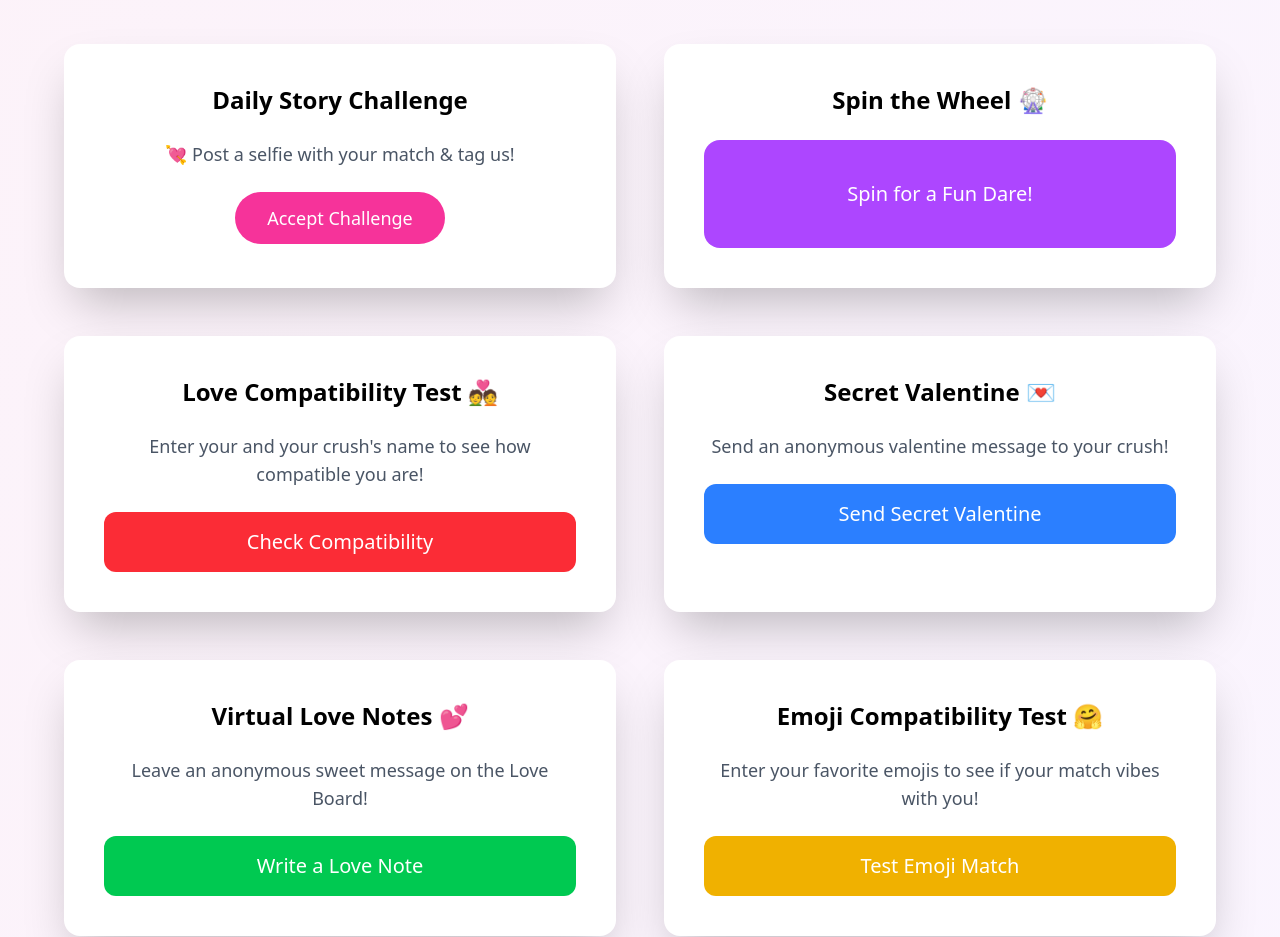
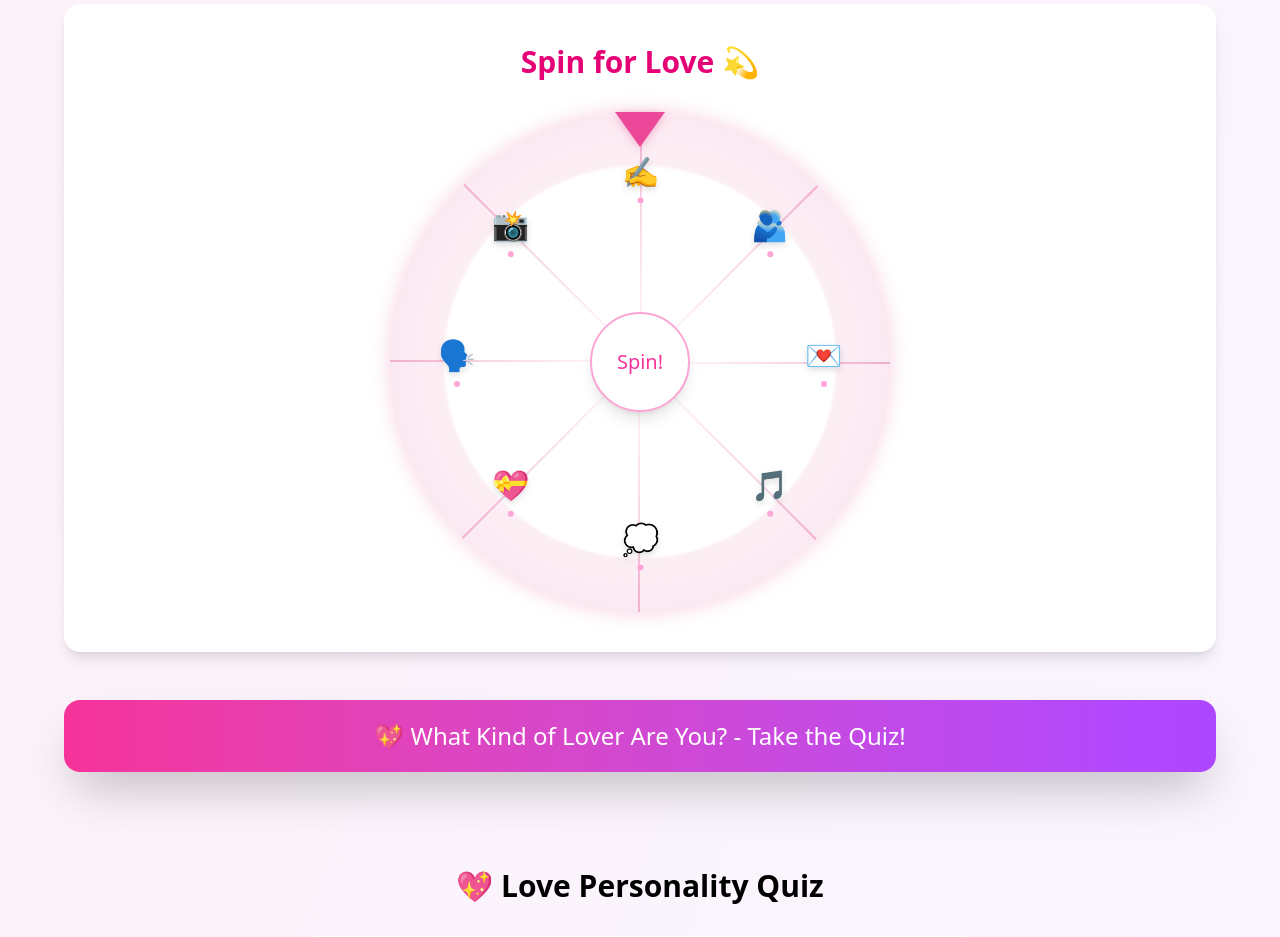
Before and after one commit to alex-away/mit-valentines, a React (Vite) app in the folder frontend/: page / in a window 1280 px wide. Shown: the part 1500-2437 px from the top of the page. Built offline with nearby package versions, Linux system fonts and the light colour scheme; no server answers.

Commit message:
Refactor Challenges section with interactive spin wheel and redesigned layout

```diff
--- a/frontend/src/main.jsx
+++ b/frontend/src/main.jsx
@@ -13,8 +13,8 @@ const Home = () => (
     <div className="min-h-screen bg-gradient-to-br from-pink-50 to-purple-50">
         <Hero />
         <ConfessionWall />
+        <Challenges />
         <Quiz />
-        <Challenges />
         <ProfileSection isMatched={false} />
     </div>
 )
--- a/frontend/src/sections/Challenges/Challenges.jsx
+++ b/frontend/src/sections/Challenges/Challenges.jsx
@@ -1,140 +1,154 @@
-import React, { useState } from "react"
+import React, { useState, useRef } from "react"
 
 const Challenges = () => {
-    const [accepted, setAccepted] = useState(false)
     const [dare, setDare] = useState("")
+    const [isSpinning, setIsSpinning] = useState(false)
+    const [rotation, setRotation] = useState(0)
+    const [lastIndex, setLastIndex] = useState(-1)
+    const wheelRef = useRef(null)
 
     const dares = [
-        "Send a cute emoji to your match! 💌",
-        "Post a romantic song on your story 🎶",
-        "Confess a crush anonymously on our Confession Wall 💬",
-        "Text your match: 'You make my heart skip a beat' 💖",
-        "Make a voice note saying something sweet 🎙️",
+        { text: "Send a cute emoji to your match! 💌", icon: "💌" },
+        { text: "Post a romantic song on your story 🎶", icon: "🎵" },
+        { text: "Confess a crush anonymously on our Confession Wall 💬", icon: "💭" },
+        { text: "Text your match: 'You make my heart skip a beat' 💖", icon: "💝" },
+        { text: "Make a voice note saying something sweet 🎙️", icon: "🗣️" },
+        { text: "Share your favorite memory with your match 📸", icon: "📸" },
+        { text: "Write a short love poem 📝", icon: "✍️" },
+        { text: "Send a virtual hug 🤗", icon: "🫂" }
     ]
 
-    const handleAcceptChallenge = () => {
-        setAccepted(true)
-        alert("Challenge Accepted! Post a selfie with your match 💕")
+    const getNextSpinResult = (prevIndex) => {
+        let newIndex;
+        do {
+            newIndex = Math.floor(Math.random() * dares.length);
+        } while (newIndex === prevIndex);
+        return newIndex;
     }
 
     const handleSpinWheel = () => {
-        const randomDare = dares[Math.floor(Math.random() * dares.length)]
-        setDare(randomDare)
+        if (isSpinning) return
+
+        setIsSpinning(true)
+        setDare("")
+
+        const minSpins = 5
+        const maxSpins = 8
+        const spins = minSpins + Math.random() * (maxSpins - minSpins)
+
+        const nextIndex = getNextSpinResult(lastIndex)
+        const baseAngle = (nextIndex * 360) / dares.length
+        const totalRotation = (spins * 360) + baseAngle
+
+        setRotation(prevRotation => prevRotation + totalRotation)
+        setLastIndex(nextIndex)
+
+        setTimeout(() => {
+            setDare(dares[nextIndex].text)
+            setIsSpinning(false)
+        }, 4500)
     }
 
     return (
         <section className="py-12">
             <div className="max-w-6xl mx-auto text-center">
-                <h2 className="text-4xl font-bold mb-12">Fun Challenges 📸</h2>
+                <h2 className="text-4xl font-bold mb-12 text-transparent bg-clip-text bg-gradient-to-r from-pink-500 to-purple-500">
+                    Valentine's Challenges 💝
+                </h2>
 
-                <div className="grid lg:grid-cols-2 gap-12">
-                    <div className="bg-white p-10 rounded-2xl shadow-2xl">
-                        <h3 className="text-2xl font-semibold mb-6">
-                            Daily Story Challenge
-                        </h3>
-                        <p className="text-gray-600 mb-6 text-lg">
-                            💘 Post a selfie with your match & tag us!
-                        </p>
-                        <button
-                            onClick={handleAcceptChallenge}
-                            className={`bg-pink-500 text-white px-8 py-3 rounded-full hover:bg-pink-600 transition text-lg ${
-                                accepted ? "opacity-50 cursor-not-allowed" : ""
-                            }`}
-                            disabled={accepted}
-                        >
-                            {accepted
-                                ? "Challenge Accepted ✅"
-                                : "Accept Challenge"}
-                        </button>
-                    </div>
-
-                    <div className="bg-white p-10 rounded-2xl shadow-2xl">
-                        <h3 className="text-2xl font-semibold mb-6">
-                            Spin the Wheel 🎡
-                        </h3>
-                        <button
-                            onClick={handleSpinWheel}
-                            className="w-full bg-purple-500 text-white px-8 py-10 rounded-2xl hover:bg-purple-600 transition text-xl"
-                        >
-                            Spin for a Fun Dare!
-                        </button>
-                        {dare && (
-                            <p className="mt-6 text-xl font-semibold text-purple-700">
-                                {dare}
-                            </p>
-                        )}
-                    </div>
-                </div>
-
-                <div className="mt-12 grid lg:grid-cols-2 gap-12">
-                    <div className="bg-white p-10 rounded-2xl shadow-2xl">
-                        <h3 className="text-2xl font-semibold mb-6">
-                            Love Compatibility Test 💑
-                        </h3>
-                        <p className="text-gray-600 mb-6 text-lg">
-                            Enter your and your crush's name to see how
-                            compatible you are!
-                        </p>
-                        <button className="w-full bg-red-500 text-white px-8 py-4 rounded-xl hover:bg-red-600 transition text-xl">
-                            Check Compatibility
-                        </button>
-                    </div>
-
-                    <div className="bg-white p-10 rounded-2xl shadow-2xl">
-                        <h3 className="text-2xl font-semibold mb-6">
+                {/* Secret Valentine Section - Centered at Top */}
+                <div className="max-w-2xl mx-auto mb-16">
+                    <div className="bg-white p-10 rounded-2xl shadow-2xl hover:shadow-3xl transition duration-300">
+                        <h3 className="text-2xl font-semibold mb-6 text-pink-600">
                             Secret Valentine 💌
                         </h3>
                         <p className="text-gray-600 mb-6 text-lg">
                             Send an anonymous valentine message to your crush!
                         </p>
-                        <button className="w-full bg-blue-500 text-white px-8 py-4 rounded-xl hover:bg-blue-600 transition text-xl">
+                        <button className="w-full bg-gradient-to-r from-pink-500 to-purple-500 text-white px-8 py-4 rounded-xl hover:opacity-90 transition text-xl">
                             Send Secret Valentine
                         </button>
                     </div>
                 </div>
 
-                <div className="mt-12 grid lg:grid-cols-2 gap-12">
-                    <div className="bg-white p-10 rounded-2xl shadow-2xl">
-                        <h3 className="text-2xl font-semibold mb-6">
-                            Virtual Love Notes 💕
+                {/* Spin Wheel Section */}
+                <div className="mt-12">
+                    <div className="bg-white p-10 rounded-2xl shadow-lg hover:shadow-xl transition duration-300">
+                        <h3 className="text-3xl font-semibold mb-8 text-pink-600">
+                            Spin for Love 💫
                         </h3>
-                        <p className="text-gray-600 mb-6 text-lg">
-                            Leave an anonymous sweet message on the Love Board!
-                        </p>
-                        <button className="w-full bg-green-500 text-white px-8 py-4 rounded-xl hover:bg-green-600 transition text-xl">
-                            Write a Love Note
-                        </button>
-                    </div>
-
-                    <div className="bg-white p-10 rounded-2xl shadow-2xl">
-                        <h3 className="text-2xl font-semibold mb-6">
-                            Emoji Compatibility Test 🤗
-                        </h3>
-                        <p className="text-gray-600 mb-6 text-lg">
-                            Enter your favorite emojis to see if your match
-                            vibes with you!
-                        </p>
-                        <button className="w-full bg-yellow-500 text-white px-8 py-4 rounded-xl hover:bg-yellow-600 transition text-xl">
-                            Test Emoji Match
-                        </button>
+                        <div className="relative">
+                            <div className="wheel-container mx-auto relative" style={{ width: '500px', height: '500px' }}>
+                                <div
+                                    ref={wheelRef}
+                                    className="wheel absolute w-full h-full rounded-full"
+                                    style={{
+                                        transform: `rotate(${rotation}deg)`,
+                                        transition: 'transform 4.5s cubic-bezier(0.2, 0.8, 0.1, 0.99)',
+                                    }}
+                                >
+                                    {dares.map((dare, index) => (
+                                        <div
+                                            key={index}
+                                            className="absolute w-full h-full"
+                                            style={{
+                                                transform: `rotate(${(index * 360) / dares.length}deg)`,
+                                            }}
+                                        >
+                                            <div
+                                                className="absolute w-1/2 h-[2px] right-0 top-1/2 origin-left"
+                                                style={{
+                                                    background: 'linear-gradient(90deg, transparent, rgba(219, 39, 119, 0.3))'
+                                                }}
+                                            />
+                                            <div
+                                                className="absolute right-12 top-1/2 -translate-y-1/2"
+                                                style={{
+                                                    transform: `rotate(${-(index * 360) / dares.length}deg) rotate(${-rotation}deg)`,
+                                                }}
+                                            >
+                                                <div className="flex flex-col items-center gap-2">
+                                                    <span className="text-3xl filter drop-shadow-md">{dare.icon}</span>
+                                                    <div className="h-1.5 w-1.5 rounded-full bg-pink-300"></div>
+                                                </div>
+                                            </div>
+                                        </div>
+                                    ))}
+                                </div>
+                                <div
+                                    className="absolute top-0 left-1/2 transform -translate-x-1/2 z-20 pointer-container"
+                                >
+                                    <div className="pointer"></div>
+                                </div>
+                                <div
+                                    className="absolute top-1/2 left-1/2 transform -translate-x-1/2 -translate-y-1/2 z-10"
+                                    style={{ width: '100px', height: '100px' }}
+                                >
+                                    <button
+                                        onClick={handleSpinWheel}
+                                        disabled={isSpinning}
+                                        className={`w-full h-full rounded-full bg-white shadow-lg border-2 border-pink-300 flex items-center justify-center text-xl font-medium text-pink-500 hover:scale-105 hover:border-pink-400 transition-all duration-300 ${
+                                            isSpinning ? 'cursor-not-allowed opacity-50' : ''
+                                        }`}
+                                    >
+                                        {isSpinning ? '✨' : 'Spin!'}
+                                    </button>
+                                </div>
+                            </div>
+                            {dare && (
+                                <div className="mt-8 p-6 bg-gradient-to-r from-pink-50 to-purple-50 rounded-xl border border-pink-100">
+                                    <p className="text-2xl font-medium text-pink-600">
+                                        {dare}
+                                    </p>
+                                </div>
+                            )}
+                        </div>
                     </div>
                 </div>
 
-                <div className="mt-12 bg-white p-10 rounded-2xl shadow-2xl">
-                    <h3 className="text-2xl font-semibold mb-6">
-                        Blind Matchmaker Game 🎭
-                    </h3>
-                    <p className="text-gray-600 mb-6 text-lg">
-                        Answer some random fun questions and get matched with a
-                        mystery person!
-                    </p>
-                    <button className="w-full bg-teal-500 text-white px-8 py-4 rounded-xl hover:bg-teal-600 transition text-xl">
-                        Try Blind Matchmaker
-                    </button>
-                </div>
-
+                {/* Quiz Button */}
                 <button
-                    className="mt-12 w-full bg-gradient-to-r from-pink-500 to-purple-500 text-white px-10 py-5 rounded-2xl shadow-2xl hover:shadow-2xl transition text-2xl"
+                    className="mt-12 w-full bg-gradient-to-r from-pink-500 to-purple-500 text-white px-10 py-5 rounded-2xl shadow-2xl hover:opacity-90 transition text-2xl"
                     onClick={() =>
                         alert(
                             "Redirecting to quiz page... (You can link this to /quiz)"
@@ -144,6 +158,35 @@ const Challenges = () => {
                     💖 What Kind of Lover Are You? - Take the Quiz!
                 </button>
             </div>
+
+            <style jsx>{`
+                .wheel {
+                    background: radial-gradient(circle at center, white 55%, rgba(219, 39, 119, 0.08) 56%, rgba(219, 39, 119, 0.15) 100%);
+                    box-shadow: 0 0 30px rgba(219, 39, 119, 0.15);
+                }
+                .pointer-container {
+                    width: 40px;
+                    height: 40px;
+                    display: flex;
+                    justify-content: center;
+                    filter: drop-shadow(0 2px 4px rgba(219, 39, 119, 0.3));
+                }
+                .pointer {
+                    width: 0;
+                    height: 0;
+                    border-left: 25px solid transparent;
+                    border-right: 25px solid transparent;
+                    border-top: 35px solid rgb(236, 72, 153);
+                    position: relative;
+                }
+                @keyframes glow {
+                    0%, 100% { box-shadow: 0 0 20px rgba(219, 39, 119, 0.2); }
+                    50% { box-shadow: 0 0 30px rgba(219, 39, 119, 0.4); }
+                }
+                .wheel:not(.spinning) {
+                    animation: glow 3s infinite;
+                }
+            `}</style>
         </section>
     )
 }
```
